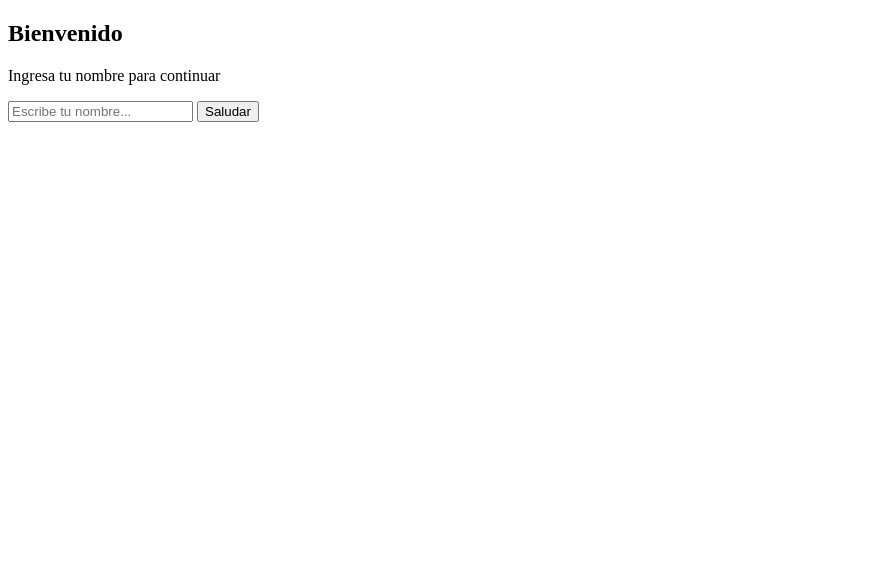
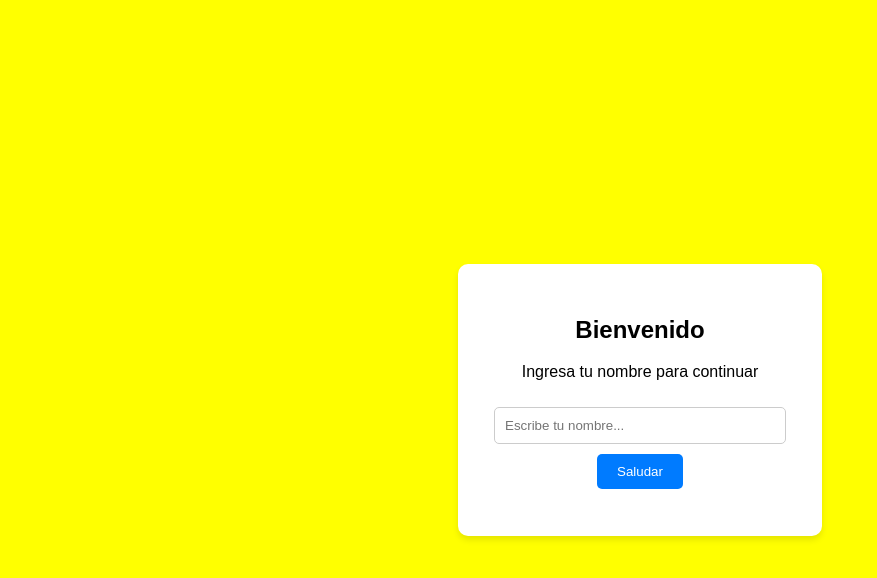
Before and after one commit to marijn0615/TareaHTML, a plain HTML site: page index.html in a window 1280 px wide. Shown: the whole page, without its empty margins (0-877 px from the left). Drawn offline with Linux system fonts and the light colour scheme.

Commit message:
Add files via upload
Agregado los comandos css

```diff
--- a/index.html
+++ b/index.html
@@ -6,6 +6,85 @@
 
     <style>
         /* El programador CSS insertará su código aquí */
+body {
+            font-family: sans-serif;
+            display: flex;
+            justify-content: center;
+            align-items: center;
+            height: 100vh;
+            background: yellow;
+            margin: 0;
+            transition: background-color 1s;
+            overflow: hidden;
+        }
+
+        .card {
+            background: white;
+            padding: 2rem;
+            border-radius: 10px;
+            box-shadow: 0 4px 6px rgba(0,0,0,0.1);
+            width: 300px;
+            text-align: center;
+            position: relative;
+            z-index: 10;
+        }
+
+        input {
+            width: 90%;
+            padding: 10px;
+            margin: 10px 0;
+            border: 1px solid #ccc;
+            border-radius: 5px;
+        }
+
+        button {
+            background: #007bff;
+            color: white;
+            border: none;
+            padding: 10px 20px;
+            border-radius: 5px;
+            cursor: pointer;
+            transition: .3s;
+        }
+
+        button:hover {
+            background: #0056b3;
+        }
+
+        #mensaje {
+            margin-top: 15px;
+            font-weight: bold;
+        }
+
+
+        /* Estilo de los fuegos artificiales */
+
+        .fuego {
+
+            position: absolute;
+            width: 20px;
+            height: 20px;
+            border-radius: 50%;
+            background: orange;
+            animation: explosion 1s forwards;
+
+        }
+
+
+        @keyframes explosion {
+
+            0% {
+                transform: scale(0);
+                opacity: 1;
+            }
+
+
+            100% {
+                transform: scale(8);
+                opacity: 0;
+            }
+
+        }
 
 
     </style>
```
